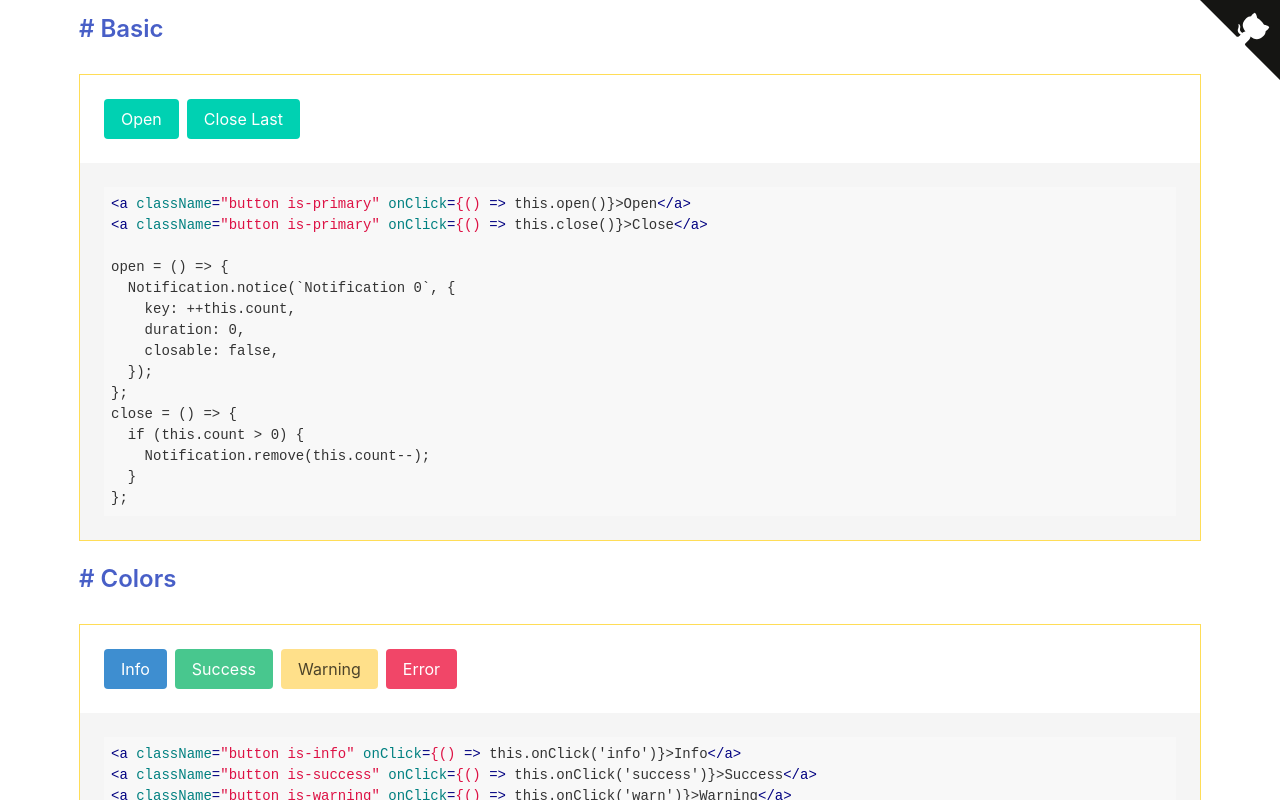
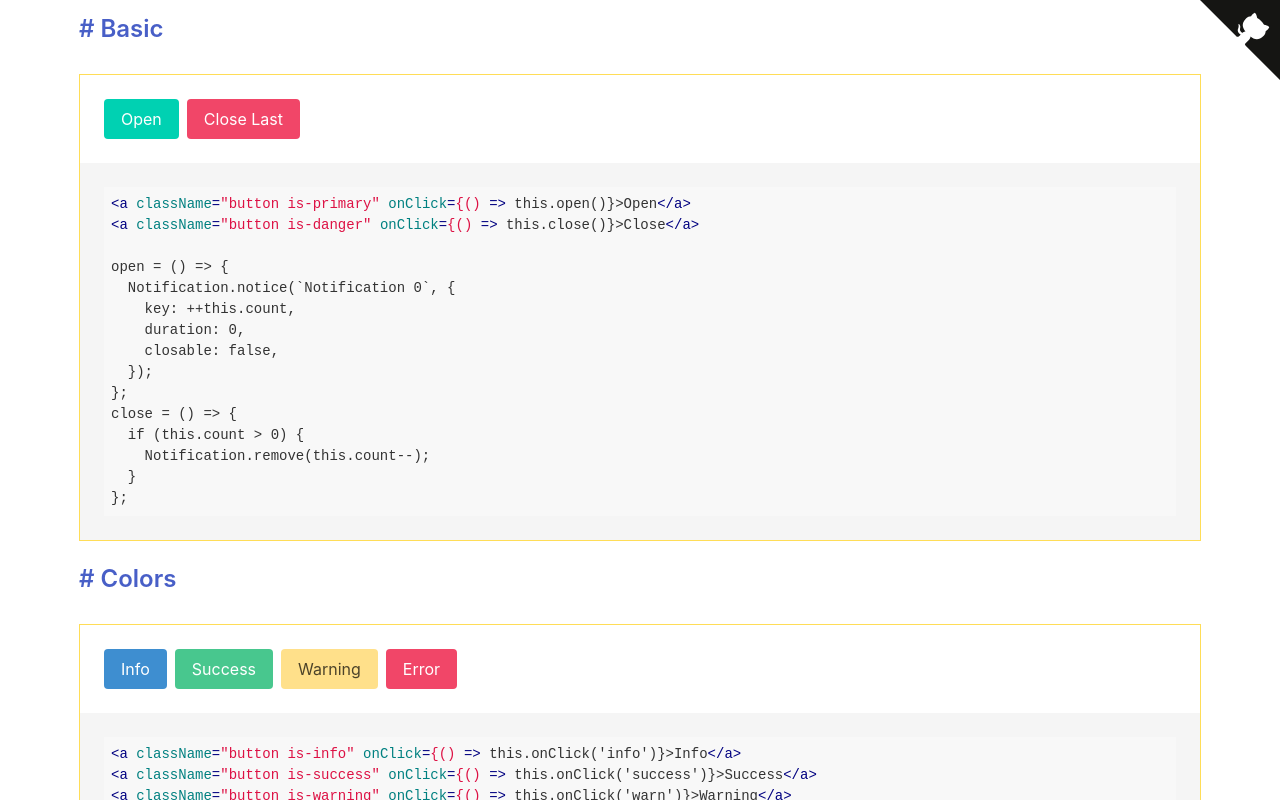
Before and after one commit to lxzxl/react-bulma-notification, a React app: page / in a window 1280 px wide. Shown: the top 800 px of the page. Built offline with nearby package versions, Linux system fonts and the light colour scheme.

Commit message:
doc update.

```diff
--- a/src/index.tsx
+++ b/src/index.tsx
@@ -47,7 +47,7 @@ class Basic extends PureComponent {
   private count = 0;
   render() {
     const code = `<a className="button is-primary" onClick={() => this.open()}>Open</a>
-<a className="button is-primary" onClick={() => this.close()}>Close</a>
+<a className="button is-danger" onClick={() => this.close()}>Close</a>
 
 open = () => {
   Notification.notice(\`Notification ${this.count}\`, {
@@ -67,7 +67,7 @@ close = () => {
         <a className="button is-primary" onClick={() => this.open()}>
           Open
         </a>
-        <a className="button is-primary" onClick={() => this.close()}>
+        <a className="button is-danger" onClick={() => this.close()}>
           Close Last
         </a>
       </Snippet>
```
